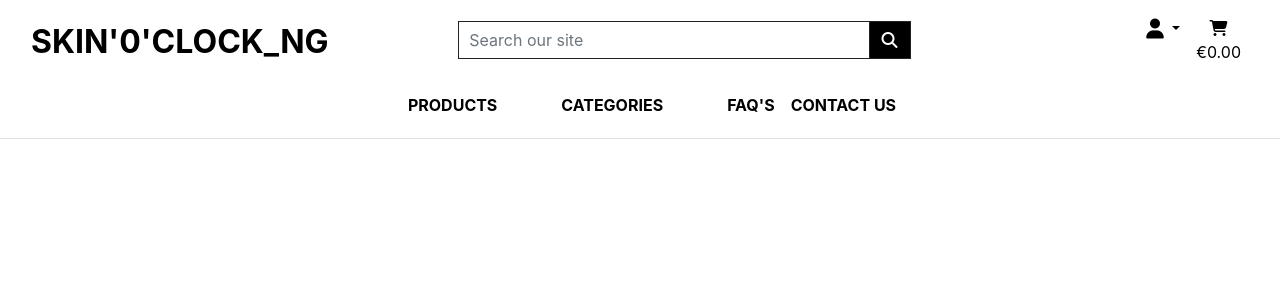
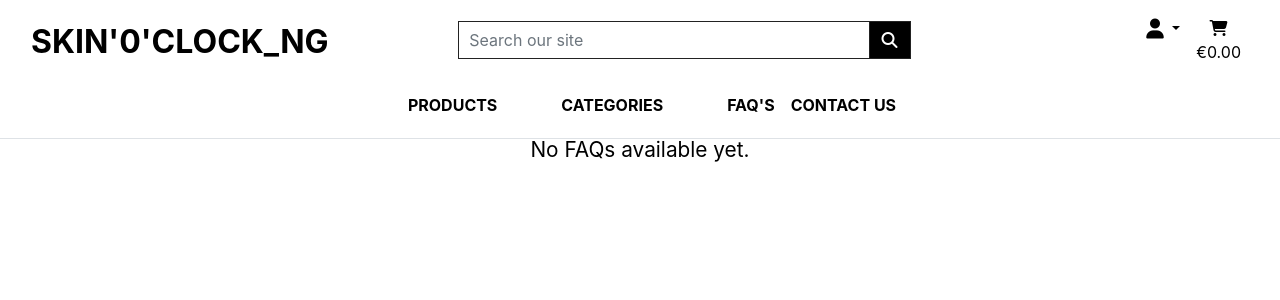
Before and after one commit to mildred-prog/skin0clock_ng, a Django app: page /faq/ in a window 1280 px wide. Shown: the top 300 px of the page. Run offline with Django 5.2, Linux system fonts and the light colour scheme; data that the repository does not hold is empty; some libraries are stand-ins or nearby versions.

Commit message:
Update FAQ section styling for improved layout

```diff
--- a/faq/templates/faq/faq_list.html
+++ b/faq/templates/faq/faq_list.html
@@ -1,7 +1,7 @@
 {% extends 'base.html' %}
 {% block content %}
 
-<div class="container mt-5 faq-center">
+<div class="container mt-5 pt-4 faq-center">
     <h1 class="mb-4 faq-question">Frequently Asked Questions</h1>
     <div class="accordion" id="faqAccordion">
         {% for faq in faqs %}
```
